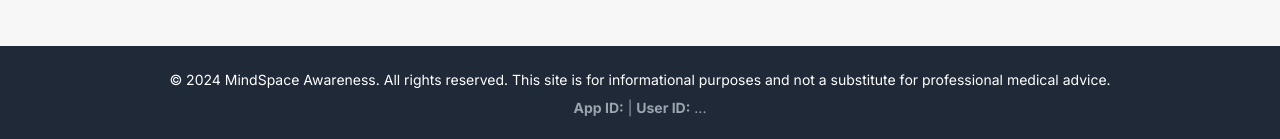
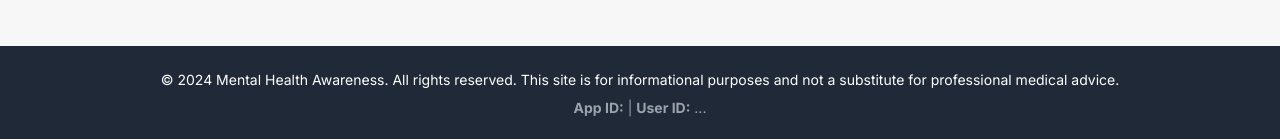
Before and after one commit to PCUPiXie/mhacep, a plain HTML site: page index.html in a window 1280 px wide. Shown: the part 3110-3249 px from the top of the page. Drawn offline with nearby package versions, Linux system fonts and the light colour scheme; no server answers.

Commit message:
mindspace

```diff
--- a/index.html
+++ b/index.html
@@ -227,7 +227,7 @@
     <!-- Footer -->
     <footer class="bg-gray-800 text-white py-6 mt-12">
         <div class="max-w-7xl mx-auto px-4 sm:px-6 lg:px-8 text-center text-sm">
-            <p>&copy; 2024 MindSpace Awareness. All rights reserved. This site is for informational purposes and not a substitute for professional medical advice.</p>
+            <p>&copy; 2024 Mental Health Awareness. All rights reserved. This site is for informational purposes and not a substitute for professional medical advice.</p>
             <p class="mt-2 text-gray-400">
                 <span class="font-bold">App ID:</span> <span id="displayAppId"></span> | <span class="font-bold">User ID:</span> <span id="displayUserId">...</span>
             </p>
```
